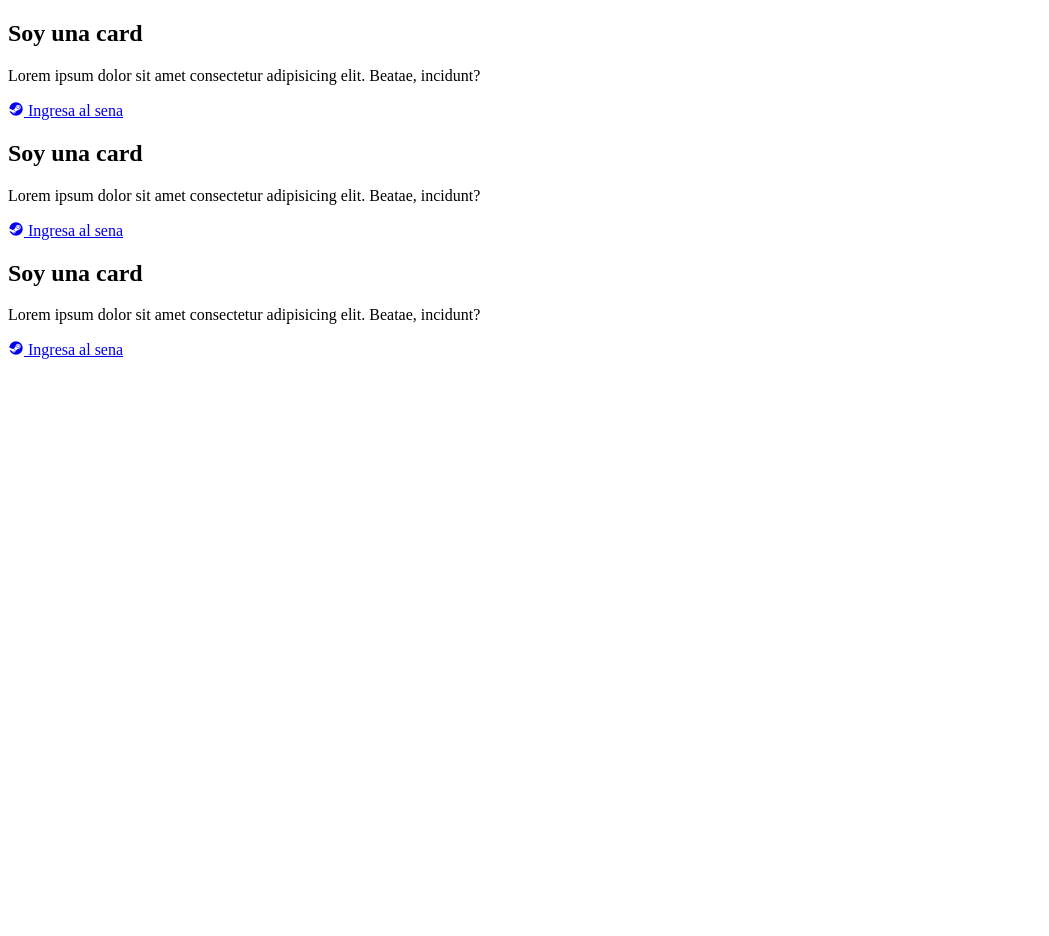
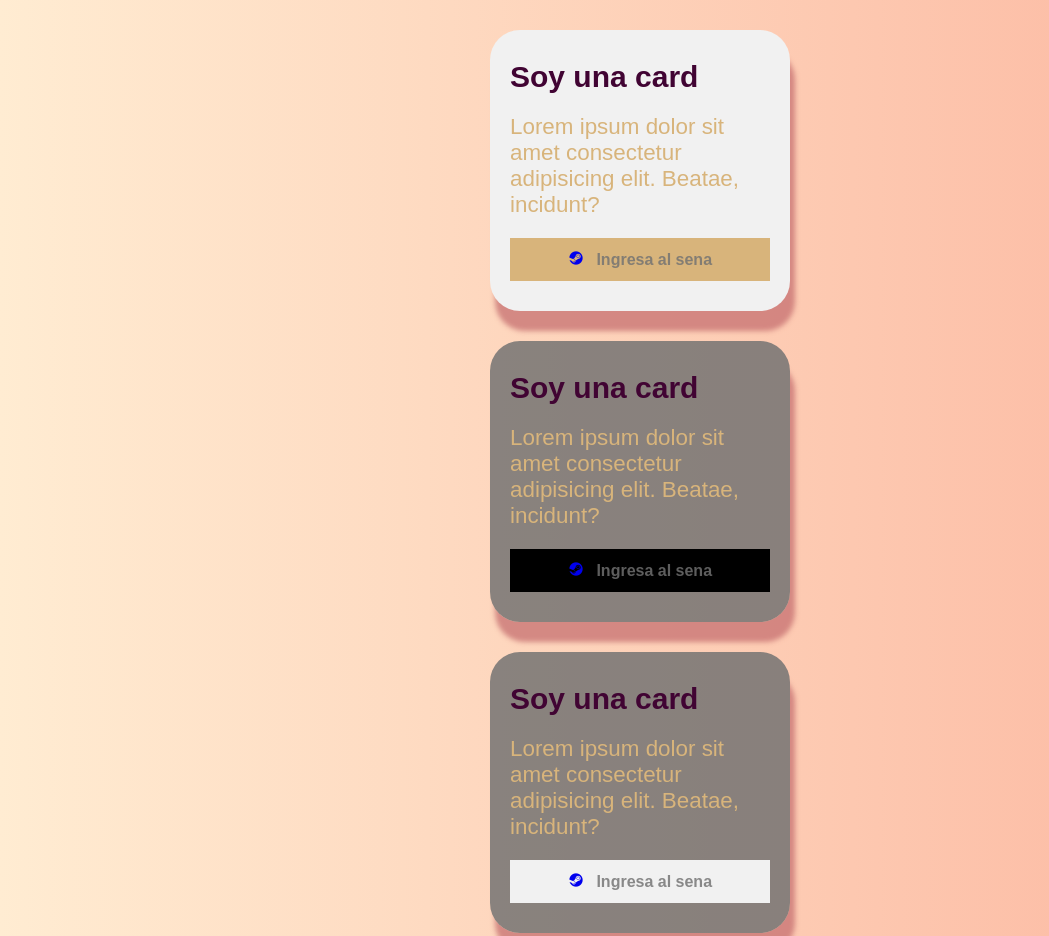
Before and after one commit to 123Kevin4567/Actividad_4_y_5_Gradiant_Media_queries, a plain HTML site: page Actividad_6/Gradientes.html in a window 1280 px wide. Shown: the top 936 px of the page, without its empty margins (0-1049 px from the left). Before the commit the page ends 800 px from the top, so only its background shows below. Drawn offline with nearby package versions, Linux system fonts and the light colour scheme.

Commit message:
Actividad_6_y_7

```diff
--- a/Actividad_6/Gradiantes.css
+++ b/Actividad_6/Gradiantes.css
@@ -51,10 +51,6 @@ body {
 /*fallback es para darle un default o soporte cuando los px que se asignaron no se encuentrean*/
 
 
-/*
-companente boton
-*/
-
 .button{
   display: inline-block;
   text-decoration: none;
--- a/Actividad_6/Gradientes.html
+++ b/Actividad_6/Gradientes.html
@@ -5,7 +5,7 @@
   <meta charset="UTF-8">
   <meta name="viewport" content="width=device-width, initial-scale=1.0">
   <title>Document</title>
-  <link rel="stylesheet" href="main.css">
+  <link rel="stylesheet" href="Gradiantes.css">
   <link href='https://unpkg.com/boxicons@2.1.4/css/boxicons.min.css' rel='stylesheet'>
 </head>
 
```
Also changed, not shown: Actividad_7/Media_queries.html (+1 -1 lines).
